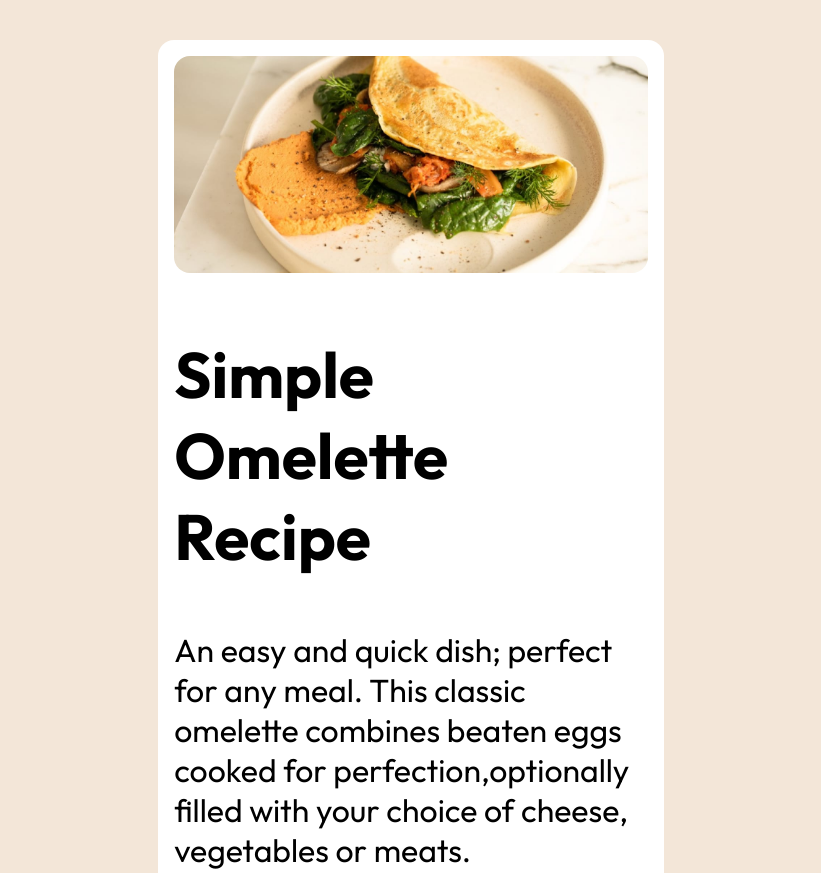
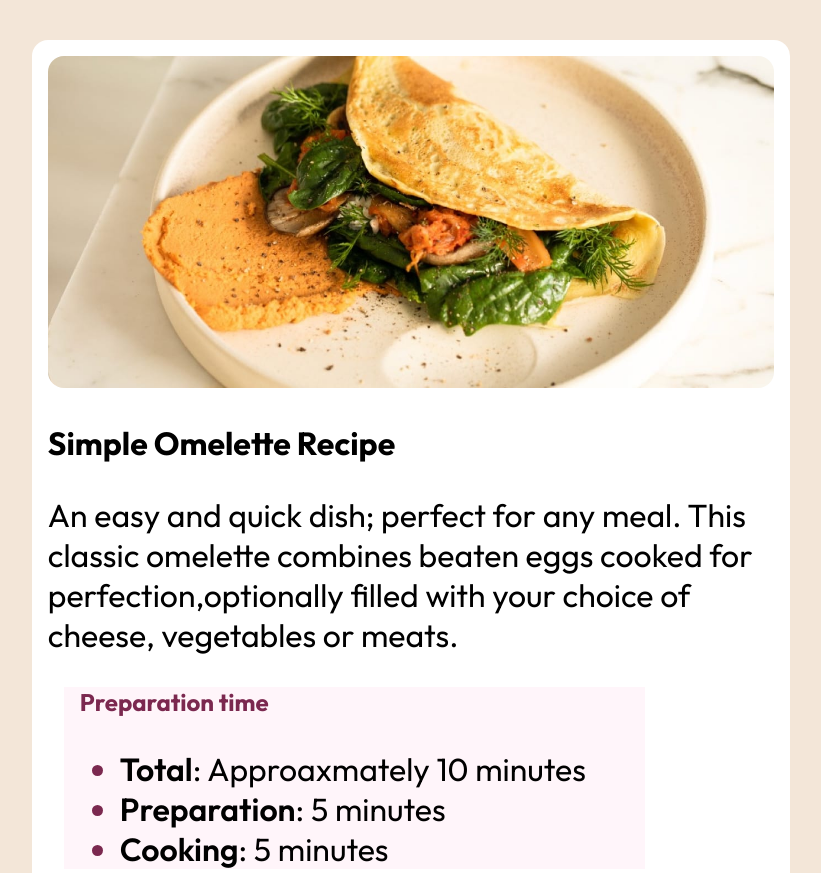
Before and after one commit to Sirch9/Recipe, a plain HTML site: page index.html in a window 1280 px wide. Shown: the top 873 px of the page, without its empty margins (229-1050 px from the left). Drawn offline with Linux system fonts and the light colour scheme.

Commit message:
Update style.css
I struggle with font size in different screen sizes

```diff
--- a/style.css
+++ b/style.css
@@ -94,7 +94,7 @@ hr{
 @media screen and (min-width: 768px ){
 
     .main{
-        max-width: 40%;
+        max-width: 60%;
         /*border: 1px solid grey;*/
         border-radius: 1rem;
         margin: 2rem;
@@ -106,7 +106,7 @@ hr{
         border-radius: 1rem;
     }
     h1{
-        font-size: 4rem;
+        font-size: 2rem;
 
     }
 
```
